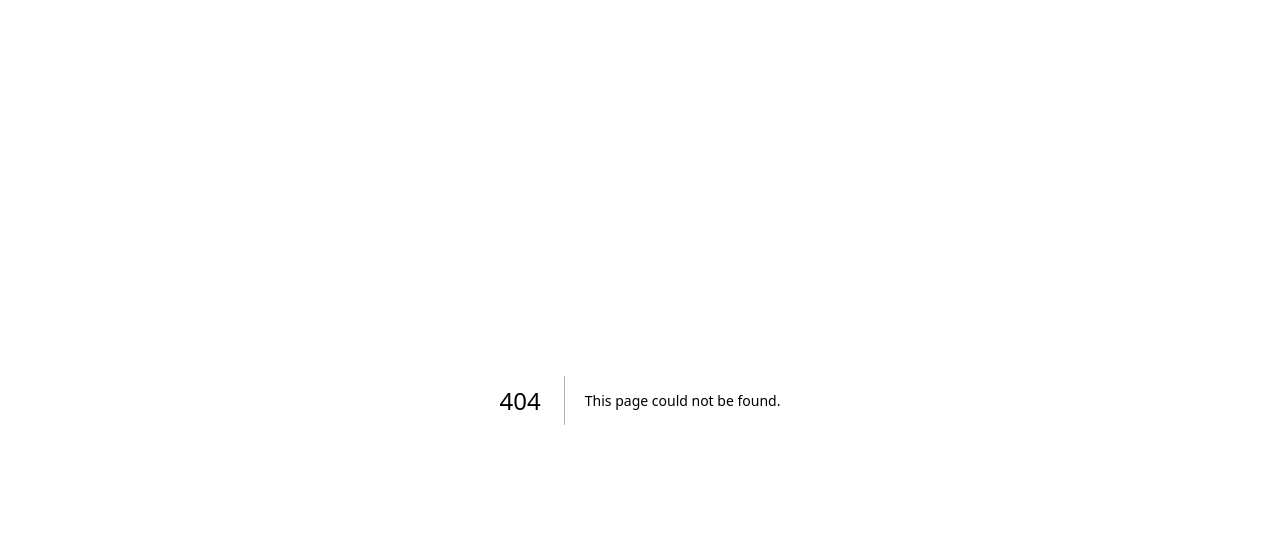
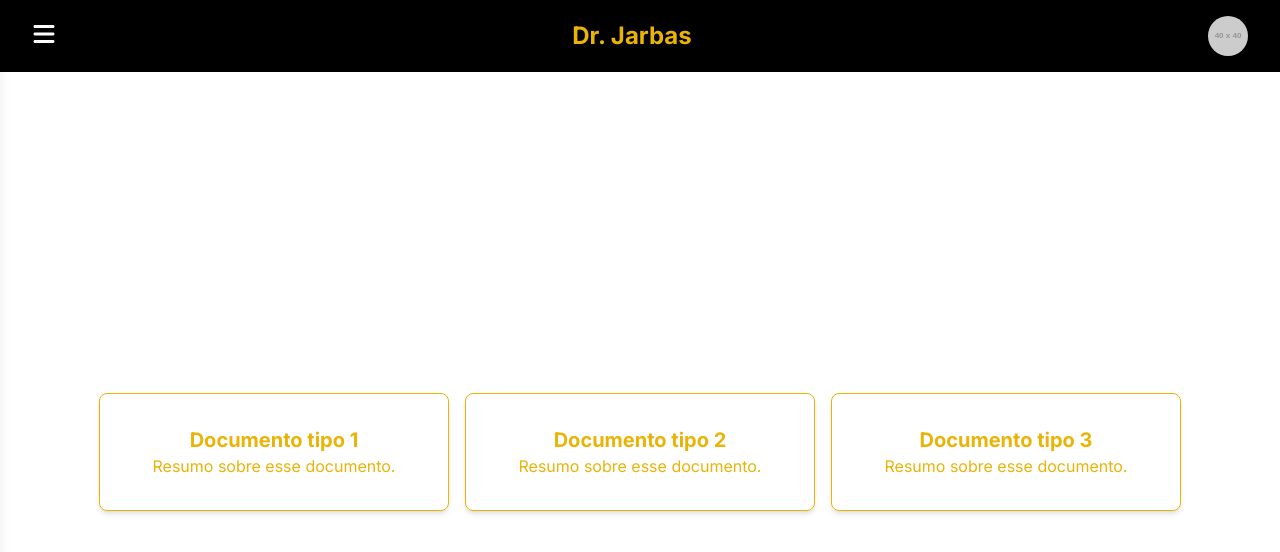
Before and after one commit to esalanguerra/jarbas, a Next.js app: page /generate-document in a window 1280 px wide. Before the commit this address had no page. Shown: the top 552 px of the page. Built offline with nearby package versions, Linux system fonts and the light colour scheme.

Commit message:
dashboard

```diff
--- a/src/app/dashboard/page.tsx
+++ b/src/app/dashboard/page.tsx
@@ -1,7 +1,9 @@
 'use client'
 import React, { useState } from 'react';
+import { useRouter } from 'next/navigation';  // Note the import change
 import { FontAwesomeIcon } from '@fortawesome/react-fontawesome';
-import { faPlus, faDownload, faTrash, faBars, faTimes } from '@fortawesome/free-solid-svg-icons';
+import { faPlus, faDownload } from '@fortawesome/free-solid-svg-icons';
+import Menu from '../menu/page';
 
 const mockDocuments = [
   { id: 1, name: 'Documento do Carlinhos', date: '8/12/2024 14:45', type: 'Documento tipo 1' },
@@ -12,36 +14,18 @@ const mockDocuments = [
   { id: 6, name: 'Documento do Carlinhos', date: '8/12/2024 14:45', type: 'Documento tipo 1' },
 ];
 
-export default function Dashboard() {
+const Dashboard: React.FC = () => {
   const [isMenuOpen, setIsMenuOpen] = useState(false);
+  const router = useRouter();
+
+  const handleGenerateDocument = () => {
+    router.push('/generate-document');
+  };
 
   return (
     <div className="min-h-screen flex bg-gray-100">
-      {/* Sidebar */}
-      <div className={`fixed inset-y-0 left-0 z-30 w-64 bg-white shadow-lg transform ${isMenuOpen ? 'translate-x-0' : '-translate-x-full'} transition-transform duration-300 ease-in-out`}>
-        <div className="flex justify-between items-center p-4">
-          <h1 className="text-2xl font-bold text-gray-900">Menu</h1>
-          <button onClick={() => setIsMenuOpen(false)} className="text-gray-700 focus:outline-none">
-            <FontAwesomeIcon icon={faTimes} className="w-6 h-6" />
-          </button>
-        </div>
-        <nav className="flex flex-col p-4 space-y-2">
-          <a href="#" className="text-gray-700 hover:bg-gray-200 rounded-lg px-2 py-1">Documentos gerados</a>
-          <a href="#" className="text-gray-700 hover:bg-gray-200 rounded-lg px-2 py-1">Ajuda</a>
-        </nav>
-      </div>
-
-      {/* Main content */}
       <div className="flex-1 flex flex-col">
-        <header className="bg-white shadow w-full">
-          <div className="max-w-7xl mx-auto py-6 px-4 sm:px-6 lg:px-8 flex justify-between items-center">
-            <button onClick={() => setIsMenuOpen(true)} className="text-gray-700 focus:outline-none">
-              <FontAwesomeIcon icon={faBars} className="w-6 h-6" />
-            </button>
-            <h1 className="text-3xl font-bold text-gray-900">Jarbas</h1>
-            <img src="https://via.placeholder.com/40" alt="User avatar" className="ml-4 rounded-full" />
-          </div>
-        </header>
+        <Menu isMenuOpen={isMenuOpen} setIsMenuOpen={setIsMenuOpen} />
 
         <main className="flex-1 overflow-y-auto p-6">
           <div className="max-w-7xl mx-auto">
@@ -49,7 +33,10 @@ export default function Dashboard() {
               <div className="bg-white shadow overflow-hidden sm:rounded-lg">
                 <div className="px-4 py-5 sm:p-6">
                   <div className="border-4 border-yellow-500 rounded-lg h-48 flex items-center justify-center">
-                    <button className="flex flex-col items-center space-y-2 text-yellow-500 hover:text-yellow-600">
+                    <button
+                      className="flex flex-col items-center space-y-2 text-yellow-500 hover:text-yellow-600"
+                      onClick={handleGenerateDocument}
+                    >
                       <FontAwesomeIcon icon={faPlus} className="w-8 h-8" />
                       <span className="text-lg">Gerar novo documento</span>
                     </button>
@@ -67,14 +54,14 @@ export default function Dashboard() {
                       <div className="min-h-[200px] flex items-center justify-center">
                         <p className="text-center text-gray-500">PRÉ-VISUALIZAÇÃO DE DOCUMENTO PADRÃO</p>
                       </div>
-                      <div style={{background: 'linear-gradient(to right, #333, #000)'}} className="p-4 mt-4 flex flex-col justify-between flex-grow">
+                      <div style={{ background: 'linear-gradient(to right, #333, #000)' }} className="p-4 mt-4 flex flex-col justify-between flex-grow">
                         <div>
                           <h3 className="text-lg font-semibold text-white">{doc.name}</h3>
-                          <p style={{color:'#A3A3A3'}}>Criado dia {doc.date}</p>
-                          <p style={{color:'#A3A3A3'}}>{doc.type}</p>
+                          <p style={{ color: '#A3A3A3' }}>Criado dia {doc.date}</p>
+                          <p style={{ color: '#A3A3A3' }}>{doc.type}</p>
                         </div>
                         <div className="flex justify-start items-center mt-5">
-                          <button style={{color:'rgba(234, 179, 8, 1)'}} className="hover:text-red-700 mr-4">
+                          <button style={{ color: 'rgba(234, 179, 8, 1)' }} className="hover:text-red-700 mr-4">
                             Excluir
                           </button>
                           <button className="bg-yellow-500 text-white py-2 px-4 rounded-md shadow-sm hover:bg-yellow-600 flex items-center space-x-2">
@@ -96,4 +83,6 @@ export default function Dashboard() {
       </div>
     </div>
   );
-}
+};
+
+export default Dashboard;
--- /dev/null
+++ b/src/app/generate-document/page.tsx
@@ -0,0 +1,44 @@
+'use client'
+import React, { useState } from 'react';
+import Menu from '../menu/page';
+
+interface Document {
+  id: number;
+  name: string;
+  description: string;
+  highlighted: boolean;
+}
+
+const documents: Document[] = [
+  { id: 1, name: 'Documento tipo 1', description: 'Resumo sobre esse documento.', highlighted: false },
+  { id: 2, name: 'Documento tipo 2', description: 'Resumo sobre esse documento.', highlighted: false },
+  { id: 3, name: 'Documento tipo 3', description: 'Resumo sobre esse documento.', highlighted: false },
+];
+
+const GenerateDocument: React.FC = () => {
+  const [isMenuOpen, setIsMenuOpen] = useState(false);
+
+  return (
+    <div className="flex flex-col min-h-screen bg-white">
+      <Menu isMenuOpen={isMenuOpen} setIsMenuOpen={setIsMenuOpen} />
+      <main className="flex-1 flex flex-col items-center justify-center">
+        <div className="flex flex-wrap justify-center gap-4 mt-8">
+          {documents.map((doc) => (
+            <button
+              key={doc.id}
+              className={`p-8 rounded-lg shadow-md transition-colors duration-300 ${
+                doc.highlighted ? 'bg-yellow-500 text-white' : 'border border-yellow-500 text-yellow-500 hover:bg-yellow-500 hover:text-white'
+              }`}
+              style={{ width: '350px', textAlign: 'center' }}
+            >
+              <h2 className="text-xl font-bold">{doc.name}</h2>
+              <p>{doc.description}</p>
+            </button>
+          ))}
+        </div>
+      </main>
+    </div>
+  );
+}
+
+export default GenerateDocument;
--- /dev/null
+++ b/src/app/menu/page.tsx
@@ -0,0 +1,37 @@
+'use client'
+import React from 'react';
+import { FontAwesomeIcon } from '@fortawesome/react-fontawesome';
+import { faTimes, faBars } from '@fortawesome/free-solid-svg-icons';
+
+interface MenuProps {
+  isMenuOpen: boolean;
+  setIsMenuOpen: (isOpen: boolean) => void;
+}
+
+const Menu: React.FC<MenuProps> = ({ isMenuOpen, setIsMenuOpen }) => {
+  return (
+    <>
+      <header className="bg-black w-full flex justify-between items-center py-4 px-8">
+        <button className="text-white focus:outline-none" onClick={() => setIsMenuOpen(true)}>
+          <FontAwesomeIcon icon={faBars} className="w-6 h-6" />
+        </button>
+        <h1 className="text-yellow-500 text-2xl font-bold">Dr. Jarbas</h1>
+        <img src="https://via.placeholder.com/40" alt="User avatar" className="rounded-full" />
+      </header>
+      <div className={`fixed inset-y-0 left-0 z-30 w-64 bg-white shadow-lg transform ${isMenuOpen ? 'translate-x-0' : '-translate-x-full'} transition-transform duration-300 ease-in-out`}>
+        <div className="flex justify-between items-center p-4">
+          <h1 className="text-2xl font-bold text-gray-900">Menu</h1>
+          <button onClick={() => setIsMenuOpen(false)} className="text-gray-700 focus:outline-none">
+            <FontAwesomeIcon icon={faTimes} className="w-6 h-6" />
+          </button>
+        </div>
+        <nav className="flex flex-col p-4 space-y-2">
+          <a href="#" className="text-gray-700 hover:bg-gray-200 rounded-lg px-2 py-1">Documentos gerados</a>
+          <a href="#" className="text-gray-700 hover:bg-gray-200 rounded-lg px-2 py-1">Ajuda</a>
+        </nav>
+      </div>
+    </>
+  );
+}
+
+export default Menu;
```
